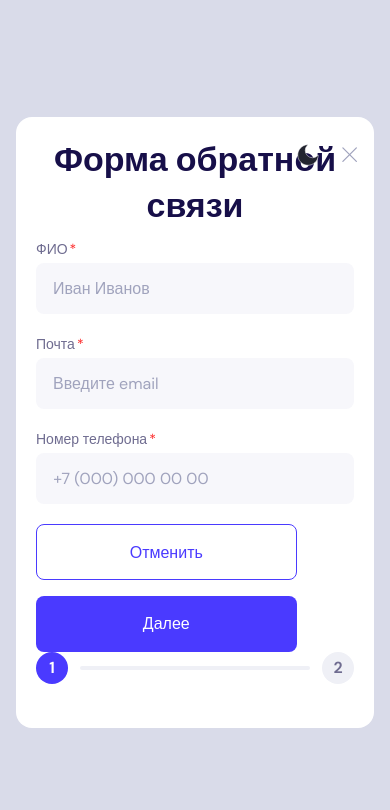
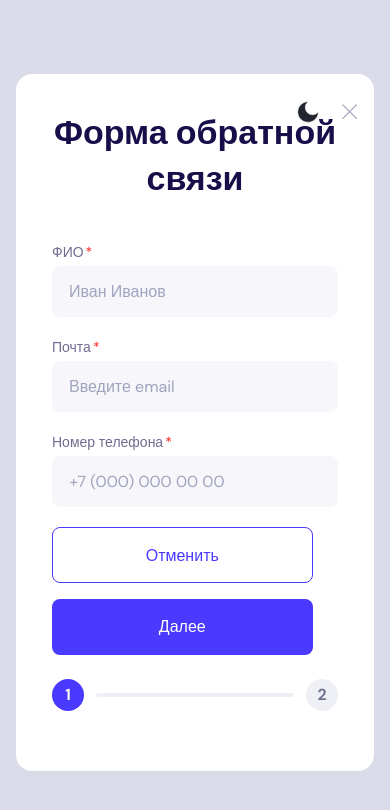
Before and after one commit to tokmashik/feedback-form-for-the-dream-team, a Vue app: page /feedback in a window 390 px wide. Shown: the top 810 px of the page. Built offline with nearby package versions, Linux system fonts and the light colour scheme.

Commit message:
fix: fix feddback form

```diff
--- a/src/components/FeedbackForm.vue
+++ b/src/components/FeedbackForm.vue
@@ -1,27 +1,30 @@
 <template>
-  <div class="feedback-wrapper">
+  <div class="feedback">
     <transition name="fade" v-if="isMobile">
-      <div>
-        <h2>Форма обратной связи</h2>
-        <div v-if="step === 1" key="step1" class="feedback-mobile-step">
+      <div class="feedback__mobile" :key="step">
+        <h2 class="feedback__title">Форма обратной связи</h2>
+
+        <div v-if="step === 1" class="feedback__mobile-step">
           <BaseInput
-            class="feedback-form__input"
+            class="feedback__input"
             v-model="name"
             label="ФИО"
             placeholder="Иван Иванов"
             required
             :error="errors.name"
           />
+
           <BaseInput
-            class="feedback-form__input"
+            class="feedback__input"
             v-model="email"
             label="Почта"
             placeholder="Введите email"
             required
             :error="errors.email"
           />
+
           <BaseInput
-            class="feedback-form__input"
+            class="feedback__input"
             v-model="phone"
             type="phone"
             label="Номер телефона"
@@ -31,19 +34,17 @@
             @input="maskPhone"
           />
 
-          <div class="actions">
-            <BaseButton type="secondary" @click="resetForm">
-              Отменить
-            </BaseButton>
-            <BaseButton type="primary" @click="nextStep"> Далее </BaseButton>
+          <div class="feedback__mobile-actions">
+            <BaseButton type="secondary" @click="resetForm">Отменить</BaseButton>
+            <BaseButton type="primary" @click="nextStep">Далее</BaseButton>
           </div>
         </div>
 
-        <div v-else-if="step === 2" key="step2" class="feedback-mobile-step">
+        <div v-else-if="step === 2" class="feedback__mobile-step">
           <RatingStars v-model:rating="userRating" />
 
           <BaseSelect
-            class="feedback-form__select"
+            class="feedback__select"
             v-model="selectedOption"
             id="experience"
             label="Грейд"
@@ -53,51 +54,51 @@
           />
 
           <BaseInput
-            class="feedback-form__textarea"
+            class="feedback__textarea"
             v-model="additionalInfo"
             type="textarea"
             label="Дополнительная информация"
             placeholder="Что понравилось и не понравилось"
           />
 
-          <div class="actions">
+          <div class="feedback__mobile-actions">
             <BaseButton type="secondary" @click="prevStep">Назад</BaseButton>
-            <BaseButton type="primary" @click="submitForm"
-              >Отправить</BaseButton
-            >
+            <BaseButton type="primary" @click="submitForm">Отправить</BaseButton>
           </div>
         </div>
 
-        <div>
         <FormStepper
+          class="feedback__stepper"
           :filledFields="filledFieldsCount"
           :totalFields="totalFields"
         />
       </div>
-      </div>
     </transition>
 
-    <form v-else class="feedback-form" @submit.prevent="submitForm">
-      <div class="feedback-form__header">
-        <h2 class="feedback-form__title">Форма обратной связи</h2>
+    <form v-else class="feedback__form" @submit.prevent="submitForm">
+
+      <div class="feedback__header">
+        <h2 class="feedback__title">Форма обратной связи</h2>
+
         <RatingStars
-          class="feedback-form__rating"
+          class="feedback__rating"
           v-model:rating="userRating"
           v-model:adjectives="userAdjectives"
         />
       </div>
 
-      <div class="feedback-form__row">
+      <div class="feedback__row">
         <BaseInput
-          class="feedback-form__input"
+          class="feedback__input"
           v-model="name"
           label="ФИО"
           placeholder="Иван Иванов"
           required
           :error="errors.name"
         />
+
         <BaseInput
-          class="feedback-form__input"
+          class="feedback__input"
           v-model="email"
           label="Почта"
           placeholder="Введите email"
@@ -106,18 +107,20 @@
         />
       </div>
 
-      <div class="feedback-form__row">
+      <div class="feedback__row">
         <BaseInput
-          class="feedback-form__input"
+          class="feedback__input"
           v-model="phone"
           type="phone"
           label="Номер телефона"
           placeholder="+7 (000) 000 00 00"
           required
           :error="errors.phone"
+          @input="maskPhone"
         />
+
         <BaseSelect
-          class="feedback-form__select"
+          class="feedback__select"
           id="experience"
           label="Грейд"
           v-model="selectedOption"
@@ -128,28 +131,17 @@
       </div>
 
       <BaseInput
-        class="feedback-form__textarea"
+        class="feedback__textarea"
         v-model="additionalInfo"
         type="textarea"
         label="Дополнительная информация"
         placeholder="Что понравилось и не понравилось"
       />
 
-      <div class="feedback-form__actions">
-        <BaseButton
-          class="feedback-form__button"
-          type="secondary"
-          @click="resetForm"
-        >
-          Отменить
-        </BaseButton>
-        <BaseButton
-          class="feedback-form__button"
-          type="primary"
-          @click="submitForm"
-        >
-          Отправить
-        </BaseButton>
+
+      <div class="feedback__actions">
+        <BaseButton type="secondary" @click="resetForm">Отменить</BaseButton>
+        <BaseButton type="primary" @click="submitForm">Отправить</BaseButton>
       </div>
     </form>
   </div>
@@ -165,9 +157,9 @@
 import BaseInput from './basic/Input.vue';
 import BaseSelect from './basic/Select.vue';
 
+const emit = defineEmits(['submit', 'close']);
 const isMobile = useMediaQuery('(max-width: 768px)');
 const step = ref(1);
-  const emit = defineEmits(['submit', 'close']);
 
 const name = ref('');
 const email = ref('');
@@ -177,17 +169,6 @@
 const userRating = ref(0);
 const userAdjectives = ref([]);
 
-  const totalFields = 4;
-
-  const filledFieldsCount = computed(() => {
-    let count = 0;
-    if (name.value) count++;
-    if (email.value) count++;
-    if (phone.value) count++;
-    if (selectedOption.value) count++;
-    return count;
-  });
-
 const errors = reactive({
   name: '',
   email: '',
@@ -195,37 +176,34 @@
   selectedOption: '',
 });
 
+const totalFields = 4;
+
+const filledFieldsCount = computed(() => {
+  return [name.value, email.value, phone.value, selectedOption.value].filter(Boolean).length;
+});
+
 const isValidEmail = (email) => /^[^\s@]+@[^\s@]+\.[^\s@]+$/.test(email);
 const isFullNameValid = (fullName) => {
   const parts = fullName.trim().split(/\s+/);
-    return (
-      parts.length === 3 &&
-      parts.every((w) => /^[A-Za-zА-Яа-яЁё-]{2,}$/.test(w))
-    );
+  return parts.length === 3 && parts.every((w) => /^[A-Za-zА-Яа-яЁё-]{2,}$/.test(w));
 };
 
 const validateForm = () => {
-    errors.name = name.value.trim()
-      ? isFullNameValid(name.value)
-        ? ''
-        : 'ФИО должно состоять из 3 слов'
-      : 'ФИО обязательно';
-
-    errors.email = email.value.trim()
-      ? isValidEmail(email.value)
-        ? ''
-        : 'Неверный формат email'
-      : 'Email обязателен';
-
-    errors.phone = phone.value.trim() ? '' : 'Телефон обязателен';
+  errors.name = name.value ? (isFullNameValid(name.value) ? '' : 'ФИО должно состоять из трёх слов') : 'ФИО обязательно';
+  errors.email = email.value ? (isValidEmail(email.value) ? '' : 'Неверный email') : 'Email обязателен';
+  errors.phone = phone.value ? '' : 'Телефон обязателен';
   errors.selectedOption = selectedOption.value ? '' : 'Выберите грейд';
 
-    return !Object.values(errors).some(Boolean);
+  return Object.values(errors).every((v) => !v);
 };
 
 const maskPhone = () => {
   const digits = phone.value.replace(/\D/g, '').slice(0, 11);
-    if (!digits) return;
+
+  if (!digits) {
+    phone.value = '+7 (';
+    return;
+  }
 
   phone.value =
     '+7 (' +
@@ -239,8 +217,10 @@
 };
 
 const nextStep = () => {
+  // if (validateForm())
   step.value = 2;
 };
+
 const prevStep = () => {
   step.value = 1;
 };
@@ -261,17 +241,23 @@
 };
 
 const resetForm = () => {
-    if (isMobile & (step.value === 2)) {
+  if (isMobile.value && step.value === 2) {
     step.value = 1;
-    } else emit('close');
-    name.value = '';
-    email.value = '';
-    phone.value = '';
-    selectedOption.value = '';
-    additionalInfo.value = '';
+    return;
+  }
+  emit('close');
+  step.value = 1;
+
+  name.value =
+    email.value =
+    phone.value =
+    selectedOption.value =
+    additionalInfo.value =
+      '';
   userRating.value = 0;
   userAdjectives.value = [];
-    Object.keys(errors).forEach((key) => (errors[key] = ''));
+
+  Object.keys(errors).forEach((k) => (errors[k] = ''));
 };
 
 const selectOptions = [
@@ -284,12 +270,21 @@
 </script>
 
 <style lang="scss">
-  .feedback-form {
+.feedback {
+  max-width: 800px;
+  margin: 0 auto;
+  padding: 16px;
+
+  &__title {
+    margin-bottom: 16px;
+  }
+
+  &__form,
+  &__mobile {
     display: flex;
     flex-direction: column;
-    gap: 32px;
-    max-width: 800px;
-    margin: 0 auto;
+    gap: 24px;
+  }
 
   &__header {
     display: flex;
@@ -299,13 +294,11 @@
 
   &__row {
     display: flex;
-      gap: 28px;
-      max-width: 549px;
+    gap: 24px;
 
     @media (max-width: 768px) {
       flex-direction: column;
-        gap: 16px;
-        max-width: 100%;
+      gap: 12px;
     }
   }
 
@@ -315,9 +308,10 @@
     flex: 1;
   }
 
-    &__actions {
+  &__actions,
+  &__mobile-actions {
     display: flex;
-      gap: 28px;
+    gap: 20px;
 
     @media (max-width: 768px) {
         justify-content: center;
@@ -328,63 +322,39 @@
     @media (max-width: 480px) {
       flex-direction: column;
       gap: 16px;
-      }
-    }
 
-    &__button {
-      min-width: 120px;
-
-      @media (max-width: 480px) {
       width: 100%;
     }
   }
 
-    &__stepper {
-      display: none;
-
-      @media (max-width: 480px) {
-        display: block;
-      }
-    }
-  }
-
-  .feedback-form-container {
-    @media (max-width: 768px) {
-      padding: 16px;
-    }
-  }
-
-  .feedback-mobile-step {
+  &__mobile-step {
     display: flex;
     flex-direction: column;
     gap: 20px;
   }
 
-  .actions {
-    display: flex;
-    gap: 16px;
-
-    @media (max-width: 480px) {
-      flex-direction: column;
-    }
-  }
-
-  .quick-answers {
+  &__quick-answers {
     display: flex;
     flex-wrap: wrap;
     gap: 8px;
   }
 
-  .quick-answer {
-    padding: 8px 16px;
+  &__quick-answer {
+    padding: 8px 14px;
     border-radius: 12px;
     border: 1px solid #ddd;
-    background: #f5f5f5;
+    background: #f6f6f6;
     cursor: pointer;
+    font-size: 14px;
 
-    &.active {
-      background: #ffd966;
-      border-color: #ffaa00;
+    &--active {
+      background: #ffe08a;
+      border-color: #f2b400;
+    }
+  }
+
+  &__stepper {
+    margin-top: auto;
   }
 }
 </style>
```
Lines whose indentation alone changed are shown as unchanged.
